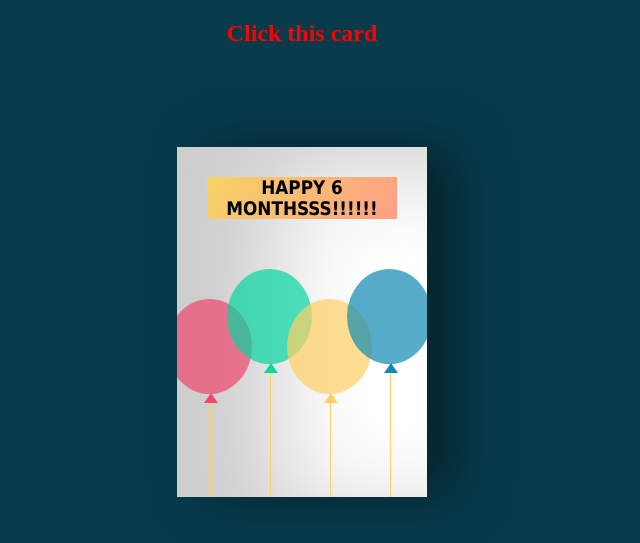
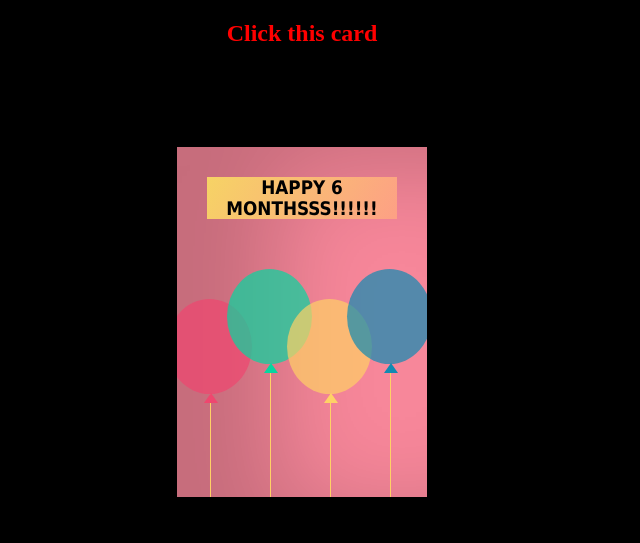
Before and after one commit to PraweenSoni/happy-Birthday-wishes-card-project-, a PHP site: page / in a window 1280 px wide. Shown: the top 543 px of the page, without its empty margins (338-978 px from the left). Run offline with PHP 8.4, Linux system fonts and the light colour scheme.

Commit message:
Update style.css

```diff
--- a/style.css
+++ b/style.css
@@ -1,5 +1,5 @@
 body {
- background-color: #073b4c;
+ background-color: #000;
 }
 
 .body {
@@ -27,7 +27,7 @@ h2 {
 
 .cardFront {
  position: relative;
- background-color: #fff;
+ background-color: #F7879A;
  width: 250px;
  height: 350px;
  overflow: hidden;
@@ -126,7 +126,7 @@ h2 {
 
 .cardInside {
  position: absolute;
- background-color: #fff;
+ background-color: #F7879A;
  width: 250px;
  height: 350px;
  z-index: -1;
@@ -138,7 +138,7 @@ h2 {
 p {
  font-family: cursive;
  margin: 15px 10px 10px 30px;
- color: #333;
+ color: #000;
 }
 
 .name {
```
